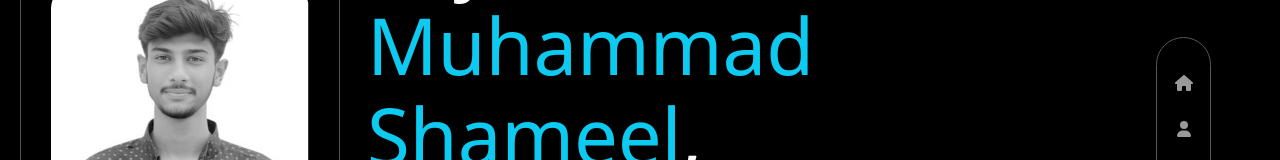
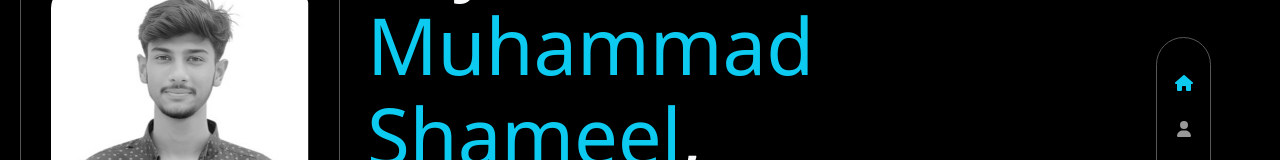
Before and after one commit to MuhammadShameel/My-Portfolio, a React (Create React App) app: page / in a window 1280 px wide. In both pictures the pointer is over the icon 1184 px from the left and 306 px from the top of the page. Shown: the part 223-383 px from the top of the page. Built offline with nearby package versions, Linux system fonts and the light colour scheme.

Commit message:
import necessary icon for contact section

```diff
--- a/src/App.css
+++ b/src/App.css
@@ -65,6 +65,10 @@
   color: #999999;
 }
 
+.social-icons-side-menu:hover {
+  color: #0dcaf0;
+  cursor: pointer;
+}
 .social-icons:hover {
   color: #0dcaf0;
   border-color: #0dcaf0;
--- a/src/App.js
+++ b/src/App.js
@@ -284,7 +284,7 @@ function App() {
             </div>
             <div className="contact-section">
               <span class="badge rounded-5">
-                <i class="fa-solid fa-dollar-sign"></i>&nbsp; CONTACT
+                <i class="fa-solid fa-envelope"></i>&nbsp; CONTACT
               </span>
               <h2>
                 Let's Work {""}
```
